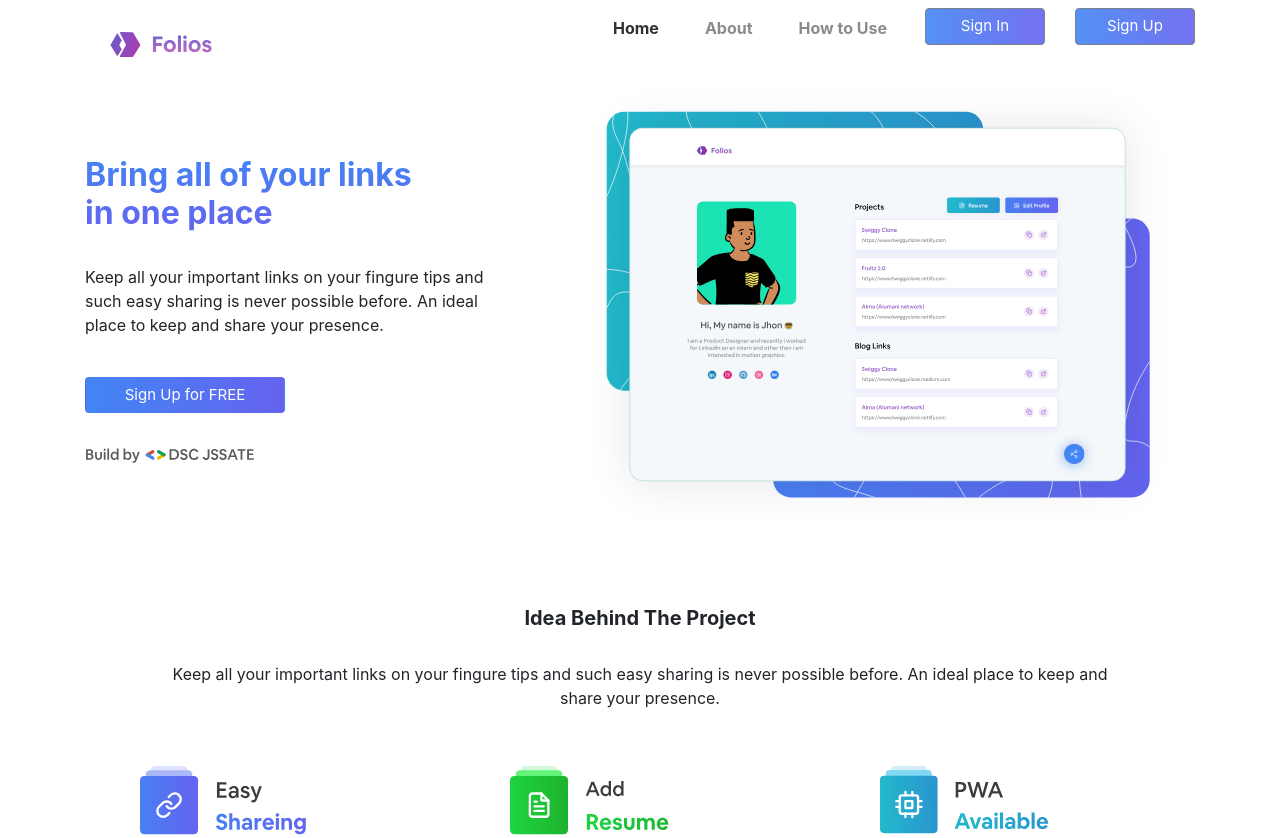
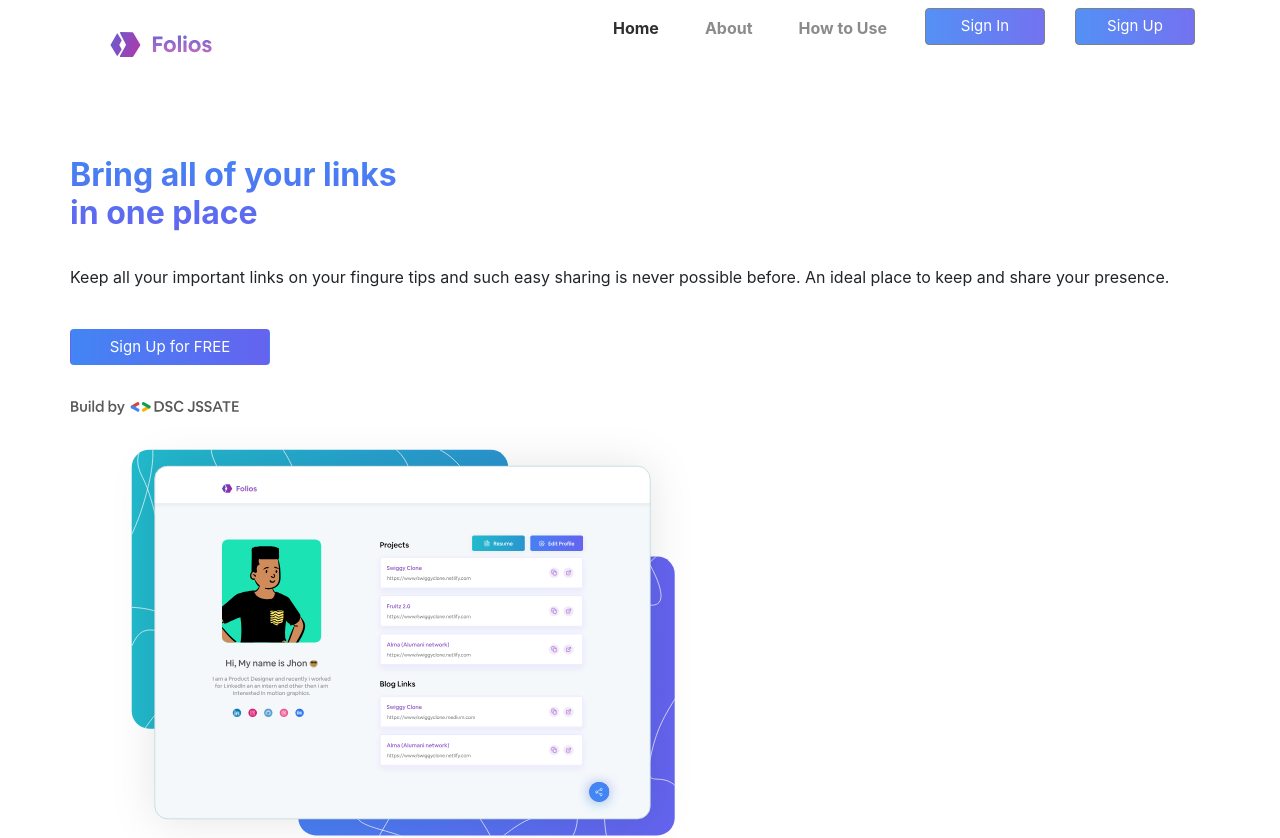
Before and after one commit to akansha-singh/DSC-Folios, a React (Create React App) app: page /home in a window 1280 px wide. Shown: the top 838 px of the page. Built offline with nearby package versions, Linux system fonts and the light colour scheme.

Commit message:
bug fixed

```diff
--- a/src/components/Intro.js
+++ b/src/components/Intro.js
@@ -6,7 +6,7 @@ export class PageOne extends Component {
         return (
             <div className="container" >
                 <div className="row">
-                    <div className="col-lg-5" classname="homecontent" style={{marginTop:'70px',paddingRight:'30px'}}>
+                    <div className="col-lg-5" className="homecontent" style={{marginTop:'70px',paddingRight:'30px'}}>
                         <h2 className="heading_one">Bring all of your links<br/> in one place</h2><br/>
                         <p>Keep all your important links on your fingure tips and such easy sharing is never possible before. An ideal place to keep and share your presence.</p>
                         <br/>
--- a/src/components/SignIn.js
+++ b/src/components/SignIn.js
@@ -28,6 +28,8 @@ export class SignIn extends Component {
     }
 
     handleSubmit(event) {
+        console.log('Current State is: ' + JSON.stringify(event.target));
+
         const data = new FormData(event.target);
 
         fetch('/api/form-submit-url', {
--- a/src/components/SignUp.js
+++ b/src/components/SignUp.js
@@ -29,6 +29,7 @@ export class SignUp extends Component {
     }
 
     handleSubmit(event) {
+        console.log('Current State is: ' + JSON.stringify(event.target));
         const data = new FormData(event.target);
 
         fetch('/api/form-submit-url', {
@@ -45,7 +46,7 @@ export class SignUp extends Component {
                     <Label htmlFor="name" md={3}>Name</Label>
                     <Col md={9}>
                         <Input type="text" id="name" name="name"
-                            placeholder="Name" value={this.state.email}
+                            placeholder="Name" value={this.state.name}
                             onChange={this.handleInputChange} />
                     </Col>
                 </FormGroup>
```
Also changed, not shown: src/components/HeaderComponent.js (+0 -38 lines).
